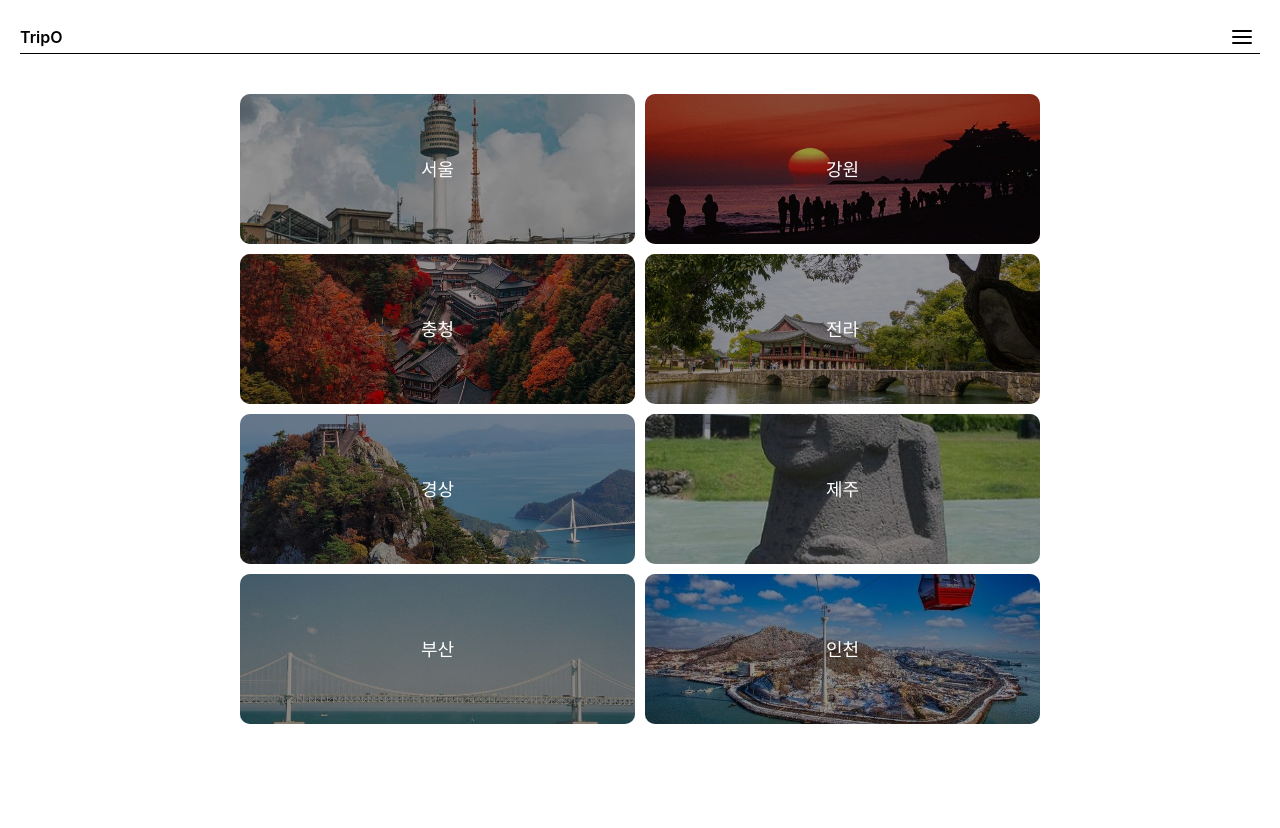
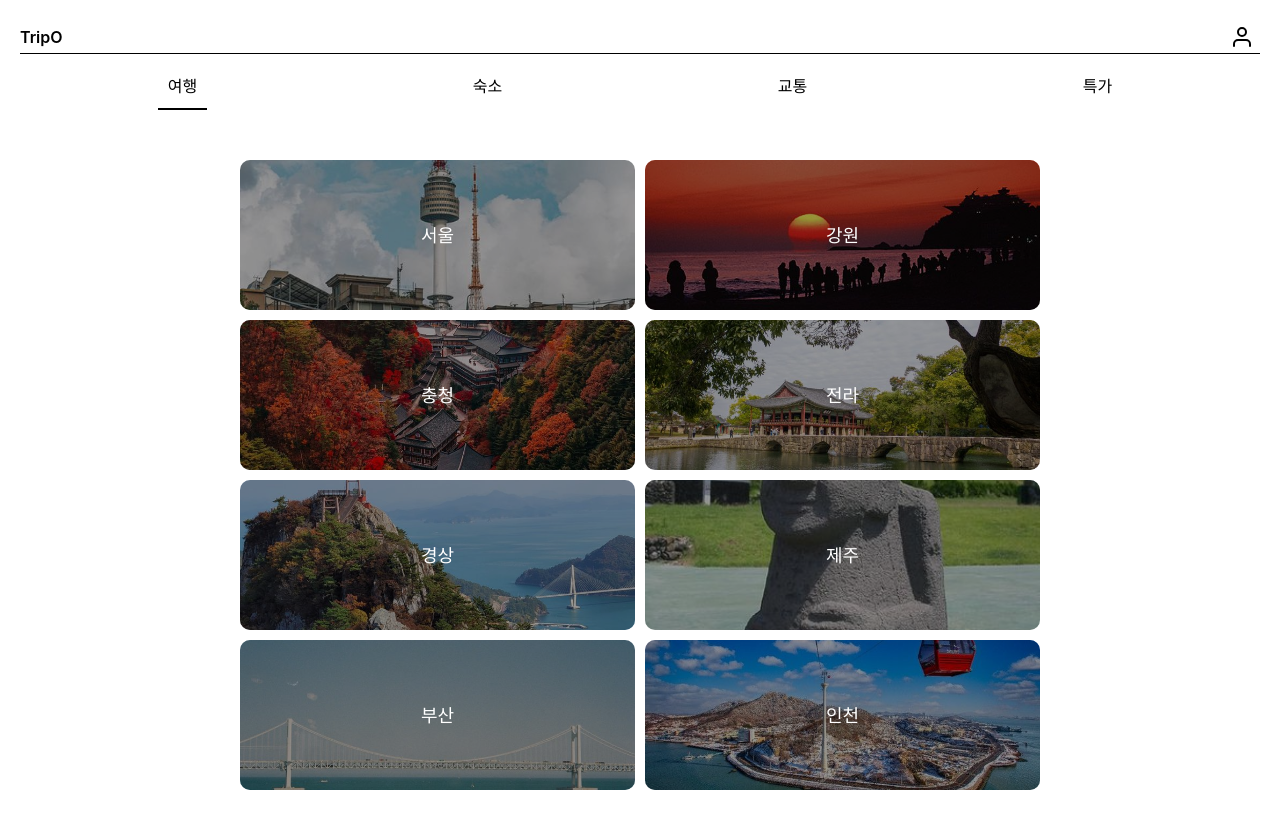
Before and after one commit to Coster97/Daily-Yum, a React (Vite) app in the folder TripO/: page /home in a window 1280 px wide. Shown: the top 828 px of the page. Built offline with nearby package versions, Linux system fonts and the light colour scheme; no server answers.

Commit message:
feat: update header UI based on auth state

```diff
--- a/TripO/src/components/Header.jsx
+++ b/TripO/src/components/Header.jsx
@@ -1,16 +1,33 @@
 import React, { useState, useEffect, useRef } from "react";
 import { useLocation, useNavigate } from "react-router-dom";
-import { FiMenu } from "react-icons/fi";
+import { FiMenu, FiUser } from "react-icons/fi"; // ✅ 아이콘 추가
 import "../styles/Header.css";
+import checkAuthState from "../services/authState"; // ✅ 로그인 상태 가져오기
+import { signOut } from "firebase/auth";
+import { auth } from "../services/firebaseConfig";
 
 const Header = () => {
+  const [user, setUser] = useState(null);
   const [isMenuOpen, setIsMenuOpen] = useState(false);
   const location = useLocation();
   const navigate = useNavigate();
   const menuRef = useRef(null);
 
+  // ✅ 로그인 상태 감지
+  useEffect(() => {
+    checkAuthState(setUser);
+  }, []);
+
+  // ✅ 메뉴 버튼 클릭 시 상태 토글
   const toggleMenu = () => {
     setIsMenuOpen((prev) => !prev);
+  };
+
+  // ✅ 로그아웃 함수
+  const handleLogout = async () => {
+    await signOut(auth);
+    setUser(null);
+    navigate("/login"); // ✅ 로그아웃 후 로그인 페이지로 이동
   };
 
   // ✅ 외부 클릭 시 메뉴 닫기
@@ -32,18 +49,64 @@ const Header = () => {
       <div className="container">
         <a href="/home">TripO</a>
         <div className="header-right">
+          {user ? (
+            // ✅ 로그인된 경우: 메뉴 버튼 + 드롭다운
+            <>
               <button className="menu-button" onClick={toggleMenu}>
                 <FiMenu size={24} />
               </button>
 
-          {/* ✅ 외부 클릭 감지를 위한 ref 추가 */}
               {isMenuOpen && (
                 <div className="dropdown-menu" ref={menuRef}>
                   <div onClick={() => navigate("/profile")}>프로필</div>
                   <div onClick={() => navigate("/settings")}>설정</div>
-              <div onClick={() => navigate("/logout")}>로그아웃</div>
+                  <div onClick={handleLogout}>로그아웃</div>
                 </div>
               )}
+            </>
+          ) : (
+            // ✅ 로그인되지 않은 경우: 로그인 버튼 표시
+            <button className="menu-button" onClick={() => navigate("/login")}>
+              <FiUser size={24} />
+            </button>
+          )}
+        </div>
+      </div>
+
+      <div className="container-2">
+        <div
+          className={`type-item ${
+            location.pathname === "/home" || location.pathname === "/tour"
+              ? "active"
+              : ""
+          }`}
+          onClick={() => navigate("/home")}
+        >
+          여행
+        </div>
+        <div
+          className={`type-item ${
+            location.pathname === "/restaurant" ? "active" : ""
+          }`}
+          onClick={() => navigate("/restaurant")}
+        >
+          숙소
+        </div>
+        <div
+          className={`type-item ${
+            location.pathname === "/custom" ? "active" : ""
+          }`}
+          onClick={() => navigate("/custom")}
+        >
+          교통
+        </div>
+        <div
+          className={`type-item ${
+            location.pathname === "/recommend" ? "active" : ""
+          }`}
+          onClick={() => navigate("/recommend")}
+        >
+          특가
         </div>
       </div>
     </header>
--- a/TripO/src/pages/LoginPage.jsx
+++ b/TripO/src/pages/LoginPage.jsx
@@ -1,14 +1,17 @@
 import React, { useEffect, useState } from "react";
+import { useNavigate } from "react-router-dom";
 import "../styles/LoginPage.css";
 import { signInWithGoogle, logout } from "../services/googleAuth";
 
 const LoginPage = () => {
   const [user, setUser] = useState(null);
+  const navigate = useNavigate();
 
   const handleLogin = async () => {
     const userData = await signInWithGoogle();
     if (userData) {
       setUser(userData);
+      navigate("/home");
     }
   };
 
--- a/TripO/src/services/authState.js
+++ b/TripO/src/services/authState.js
@@ -2,7 +2,7 @@ import { onAuthStateChanged } from "firebase/auth";
 import { auth } from "./firebaseConfig";
 
 // ✅ Firebase 로그인 상태 감지
-const checkAuthState = (setUser) => {
+const checkAuthState = (setUser, navigate) => {
   onAuthStateChanged(auth, (user) => {
     if (user) {
       console.log("✅ 로그인된 사용자:", user);
```
Also changed, not shown: TripO/src/addUsers.js (deleted, +0 -23 lines), TripO/src/addUsersTest.js (deleted, +0 -8 lines), TripO/src/fetchUsers.js (deleted, +0 -22 lines). Lines whose indentation alone changed are shown as unchanged.
